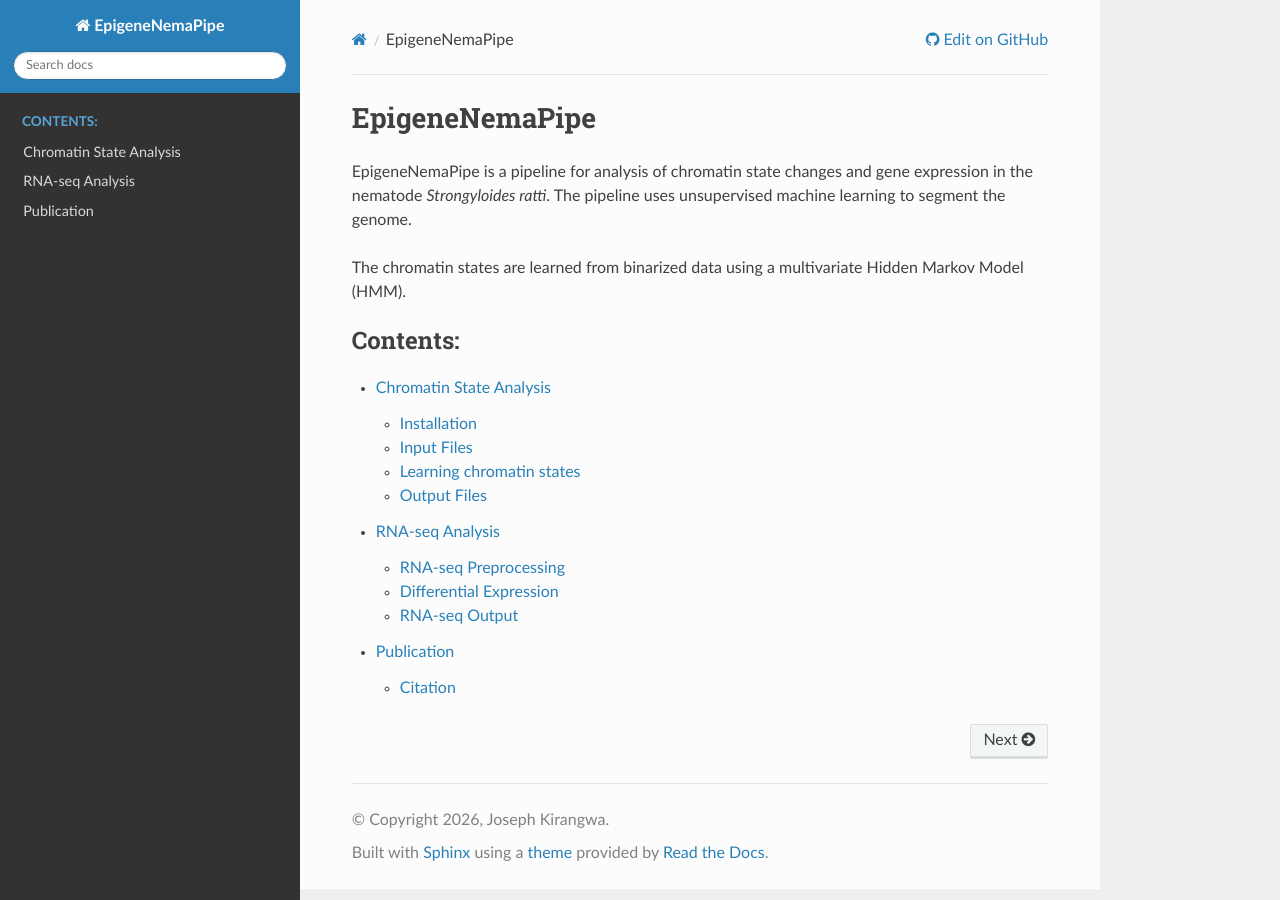
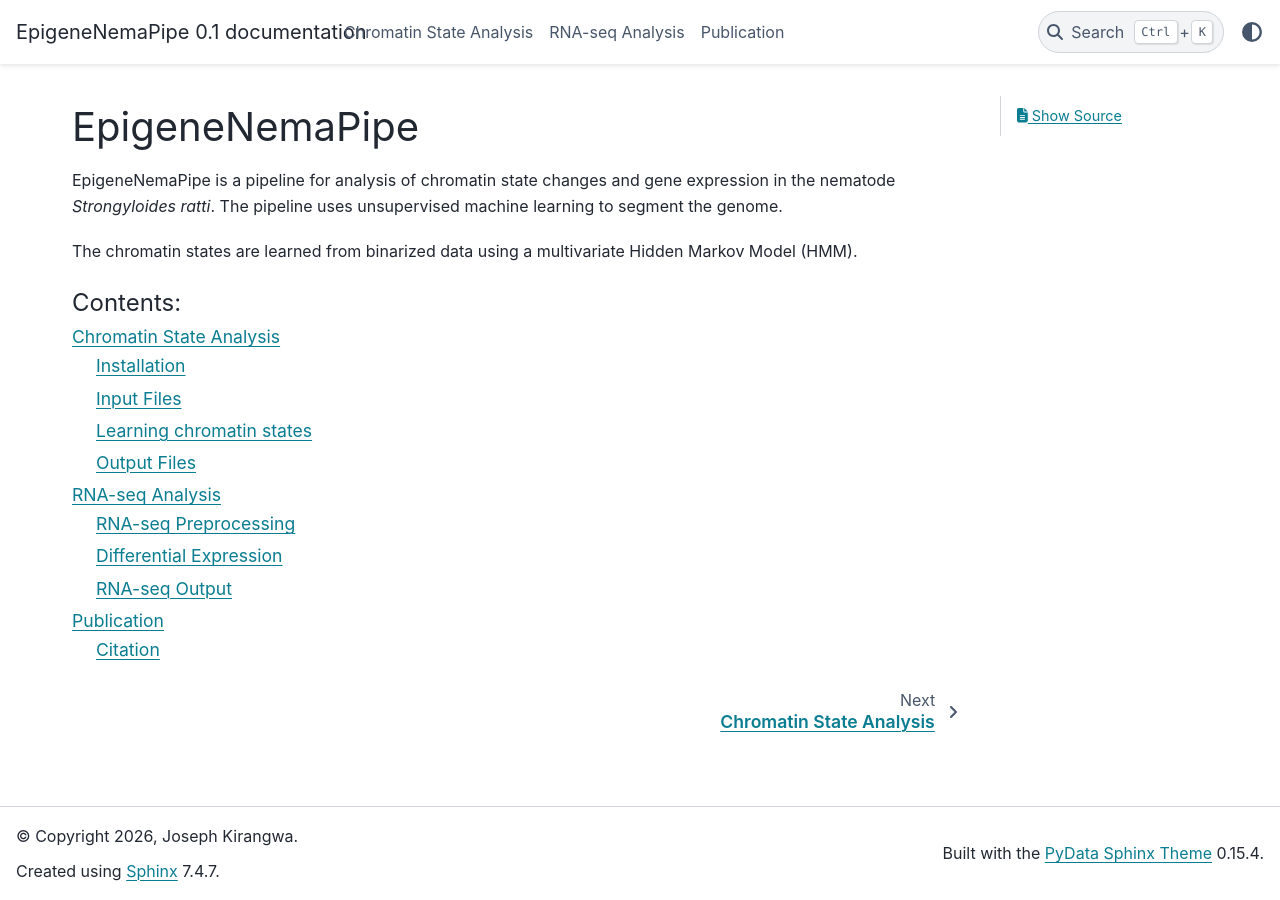
Before and after one commit to jkirangw/EpiNemaPipe, a Sphinx documentation site: the page built from docs/source/index.md, in a window 1280 px wide. Built offline with Sphinx 7.4.7 and the PyData theme 0.15.4, drawn with Linux system fonts in a browser that asks for light colours.

Commit message:
Use PyData Sphinx theme for documentation

```diff
--- a/docs/requirements.txt
+++ b/docs/requirements.txt
@@ -2,3 +2,4 @@ sphinx==7.1.2
 sphinx-rtd-theme==1.3.0rc1
 
 myst-parser
+pydata-sphinx-theme
--- a/docs/source/conf.py
+++ b/docs/source/conf.py
@@ -39,7 +39,7 @@ templates_path = ['_templates']
 
 # -- Options for HTML output
 
-html_theme = 'sphinx_rtd_theme'
+html_theme = 'pydata_sphinx_theme'
 
 # -- Options for EPUB output
 epub_show_urls = 'footnote'
```
